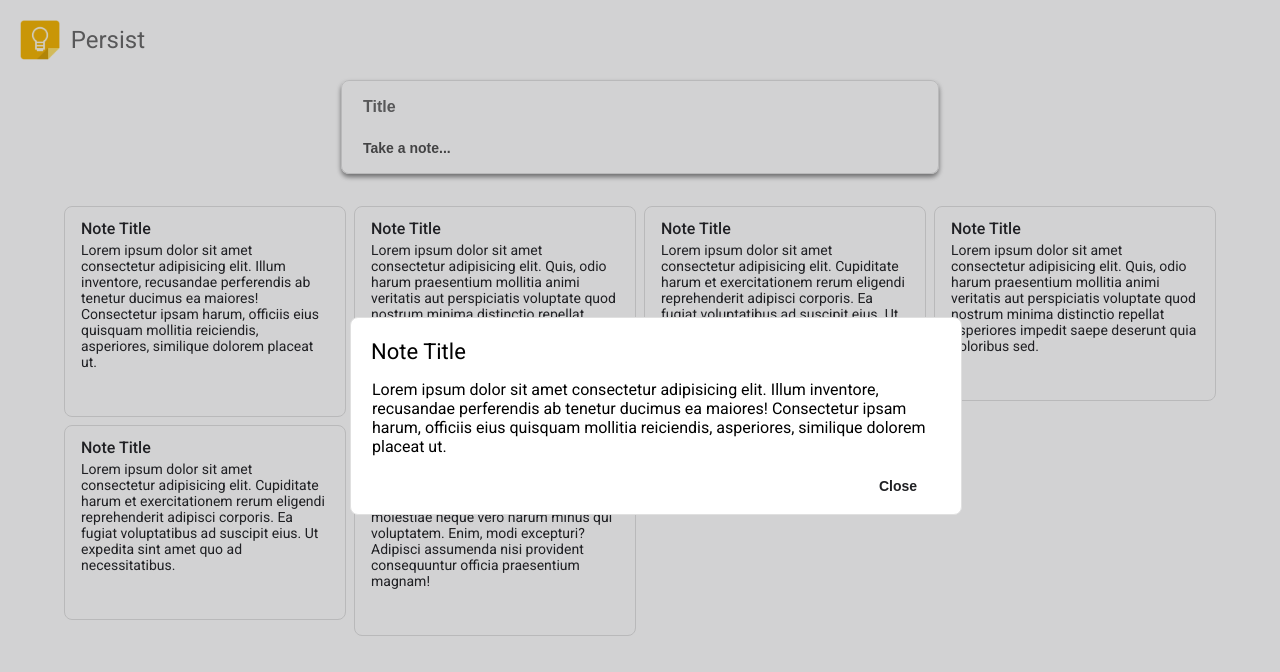
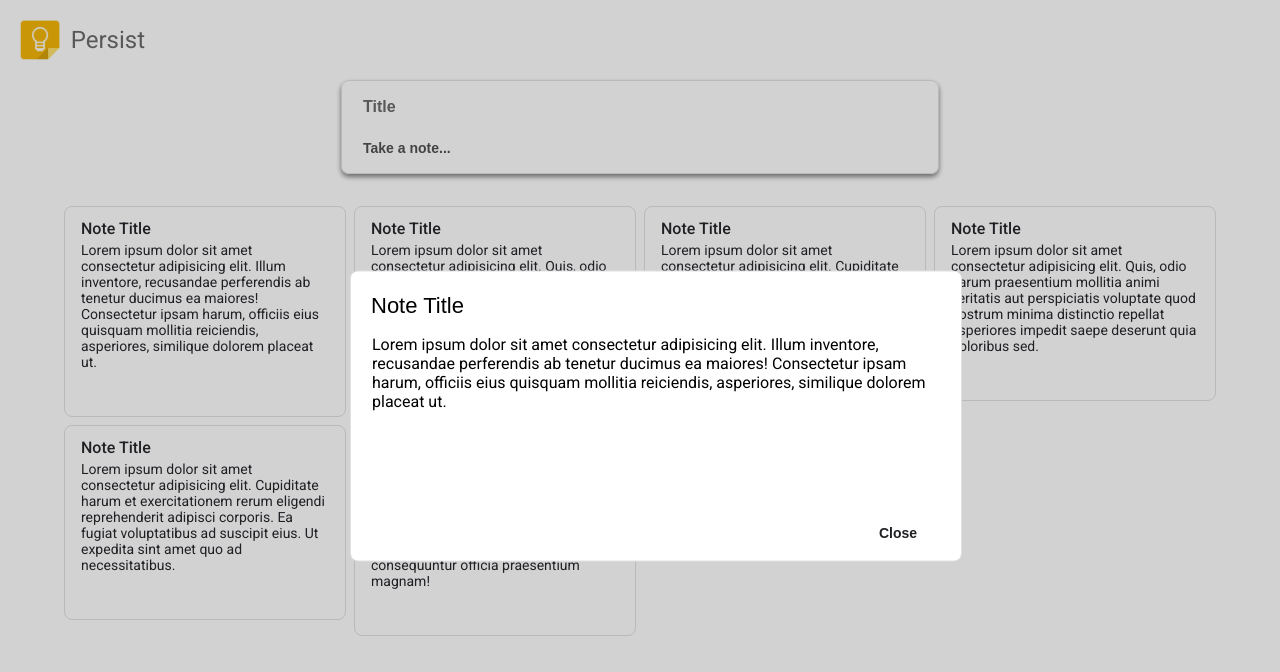
Before and after one commit to ploymahloy/keep_clone, a React (Create React App) app: page / in a window 1280 px wide. Both pictures are taken after a click on the element 188 px from the left and 398 px from the top of the page. Shown: the top 672 px of the page. Built offline with nearby package versions, Linux system fonts and the light colour scheme.

Commit message:
notes are editable [1/2]

```diff
--- a/src/App.tsx
+++ b/src/App.tsx
@@ -78,7 +78,7 @@ function App() {
 
 	const formSubmitHandler = (e: any) => {
 		handleFormSubmit(e);
-	};
+  };
 
 	const deleteNote = (id: any) => {
 		setNotes(notes.filter((note) => note.id !== id));
--- a/src/components/Modal.jsx
+++ b/src/components/Modal.jsx
@@ -2,24 +2,37 @@ import ReactDom from 'react-dom';
 import styles from '../styles/Modal.module.scss';
 
 export default function Modal(props) {
-  const {
-    body,
-    title,
-    open,
-    onClose
-  } = props
+	const { title, editTitle, body, editBody, open, onClose } = props;
 
 	if (!open) return null;
 
+	const handleTitleChange = (e) => {
+		editTitle(e.target.value);
+  };
+
+	const handleBodyChange = (e) => {
+		editBody(e.target.value);
+	};
+
 	return ReactDom.createPortal(
 		<>
-      <div className={styles.OVERLAY_STYLES} onClick={onClose} />
-      <div className={styles.MODAL_STYLES}>
+			<div className={styles.overlay} onClick={onClose} />
+			<div className={styles.modal}>
 				<div>
-					<p className={styles.title}>{title}</p>
-					<p className={styles.body}>{body}</p>
+					<input
+						className={styles.title}
+						value={title}
+						onChange={handleTitleChange}
+					/>
+					<textarea
+						className={styles.body}
+						value={body}
+						onChange={handleBodyChange}
+					/>
 				</div>
-        <button className={styles.button} onClick={onClose}>Close</button>
+				<button className={styles.button} onClick={onClose}>
+					Close
+				</button>
 			</div>
 		</>,
 		document.getElementById('portal')
--- a/src/components/Note.jsx
+++ b/src/components/Note.jsx
@@ -7,7 +7,17 @@ import styles from '../styles/Note.module.scss';
 const Note = (props) => {
 	const { id, title, body, deleteNote } = props;
 
-	const [isOpen, setIsOpen] = useState(false);
+  const [isOpen, setIsOpen] = useState(false);
+  const [noteTitle, setNoteTitle] = useState(title);
+  const [noteBody, setNoteBody] = useState(body);
+
+  const handleEditTitle = (val) => {
+    setNoteTitle(val);
+  }
+
+  const handleEditBody = (val) => {
+    setNoteBody(val);
+  }
 
 	return (
 		<div className={styles.notes_card} key={id}>
@@ -29,8 +39,10 @@ const Note = (props) => {
 				</button>
 			</div>
 			<Modal
-				title={title}
-				body={body}
+				title={noteTitle}
+        body={noteBody}
+        editTitle={handleEditTitle}
+        editBody={handleEditBody}
 				open={isOpen}
 				onClose={() => setIsOpen(false)}
 			/>
--- a/src/styles/Modal.module.scss
+++ b/src/styles/Modal.module.scss
@@ -1,6 +1,6 @@
 @import '_global.scss';
 
-.OVERLAY_STYLES {
+.overlay {
 	position: fixed;
 	top: 0;
 	left: 0;
@@ -11,7 +11,7 @@
 	z-index: 1000;
 }
 
-.MODAL_STYLES {
+.modal {
 	position: fixed;
 	top: 50%;
 	left: 50%;
@@ -39,6 +39,8 @@
 .body {
   margin: 0;
   font-weight: 400;
+  outline: none;
+  border: none;
 }
 
 .title {
@@ -47,7 +49,13 @@
 }
 
 .body {
+  box-sizing: border-box;
   padding: 4px 16px 12px;
+  width: 100%;
+  height: 180px;
+  resize: none;
+
+  font-family: Roboto;
   font-size: 16px;
 }
 
```
Lines whose indentation alone changed are shown as unchanged.
